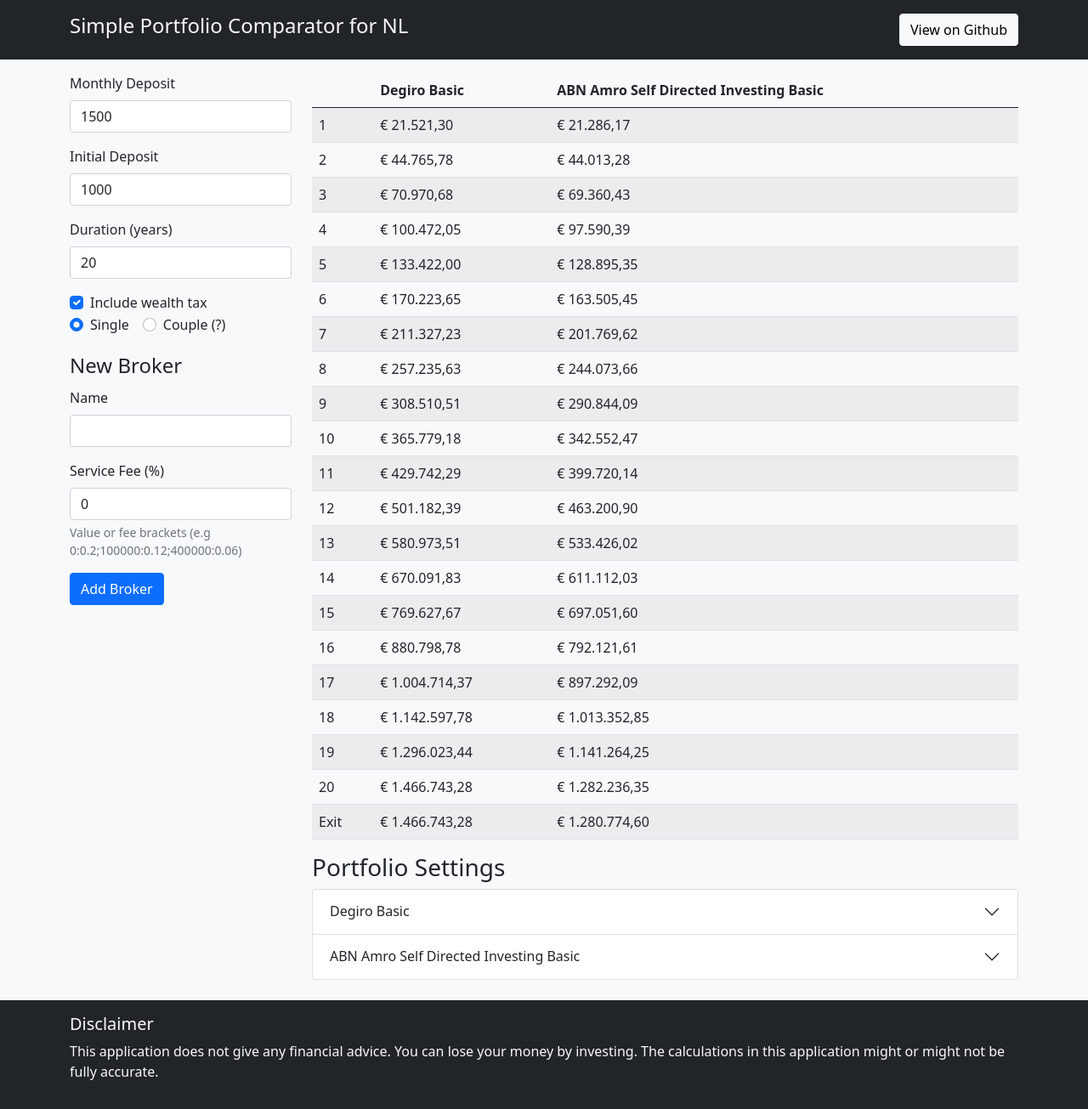
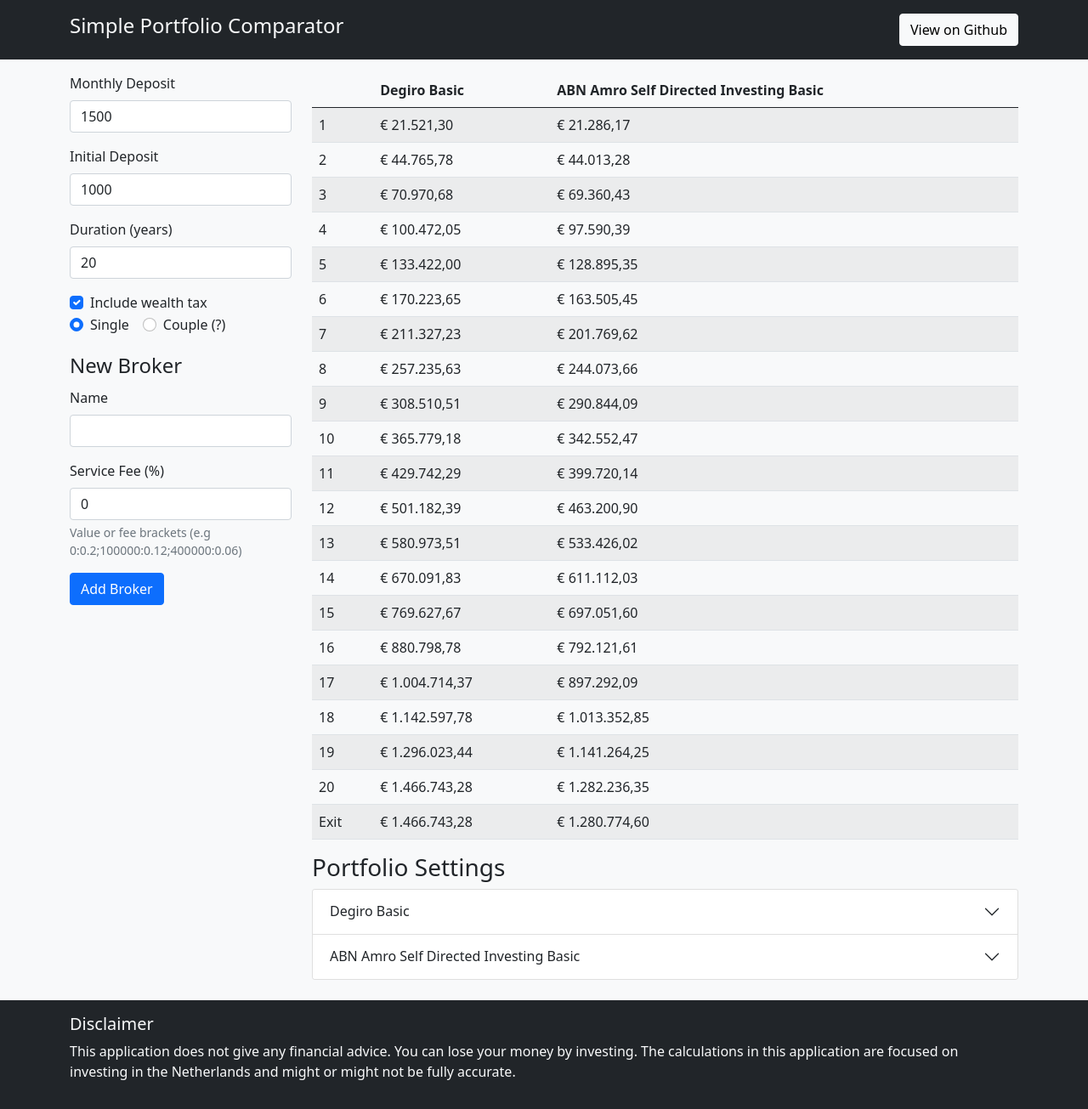
Before and after one commit to sevilyilmaz/portfolio-comparator, a Vue app: page / in a window 1280 px wide. Shown: the whole page at 85% size. Built offline with nearby package versions, Linux system fonts and the light colour scheme.

Commit message:
docs: moves the focus country explanation to the footer

```diff
--- a/src/components/AppFooter.vue
+++ b/src/components/AppFooter.vue
@@ -3,7 +3,7 @@
     <footer class="container py-3">
       <h5>Disclaimer</h5>
       <p class="fs-6">
-        This application does not give any financial advice. You can lose your money by investing. The calculations in this application might or might not be fully accurate.
+        This application does not give any financial advice. You can lose your money by investing. The calculations in this application are focused on investing in the Netherlands and might or might not be fully accurate.
       </p>
     </footer>
   </div>
--- a/src/components/AppHeader.vue
+++ b/src/components/AppHeader.vue
@@ -3,7 +3,7 @@
     <div class="container py-3 mb-3">
       <div class="row">
         <div class="col-9">
-          <h4>Simple Portfolio Comparator for NL</h4>
+          <h4>Simple Portfolio Comparator</h4>
         </div>
         <div class="col-3 text-end">
           <a
```
